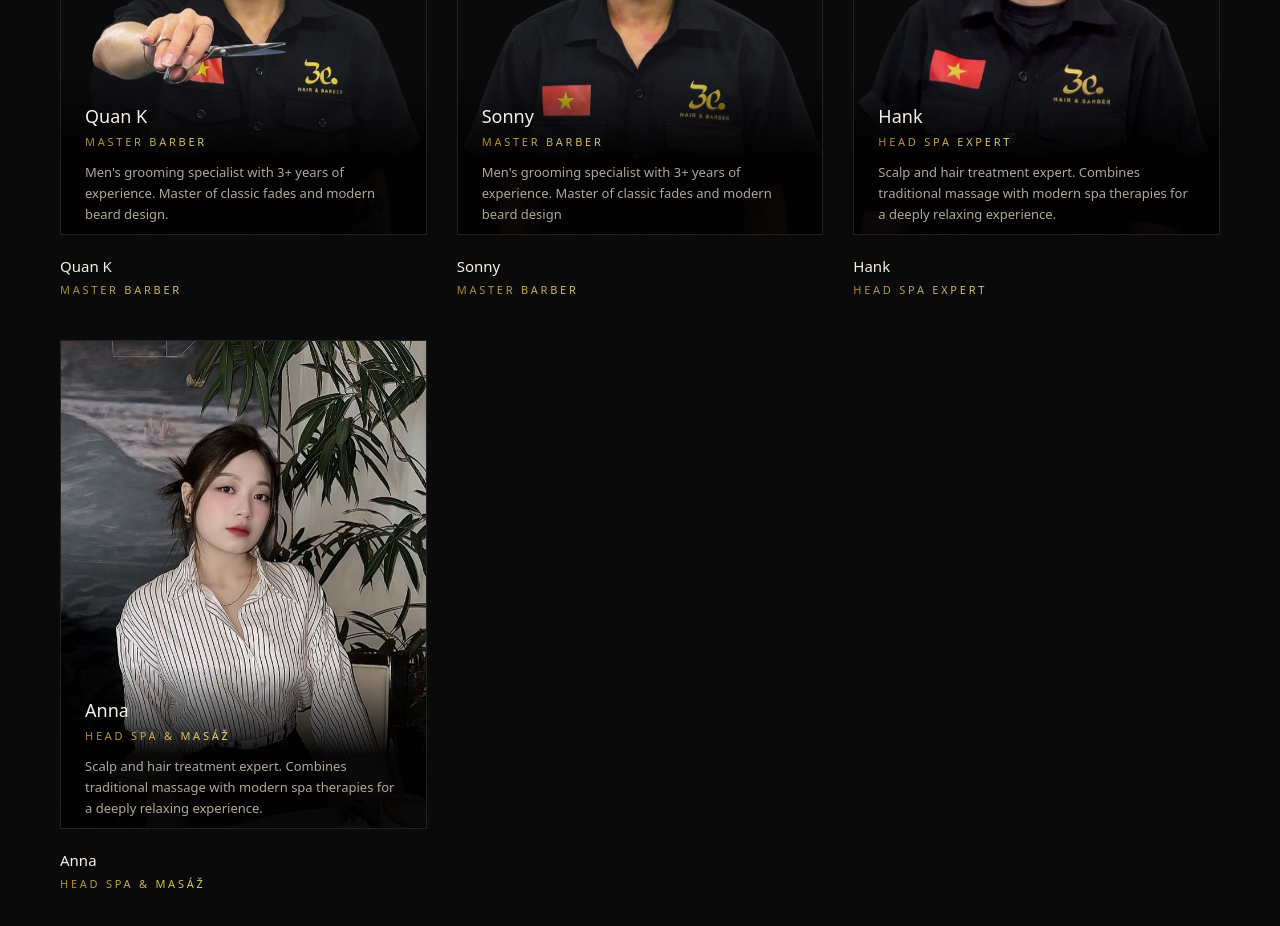
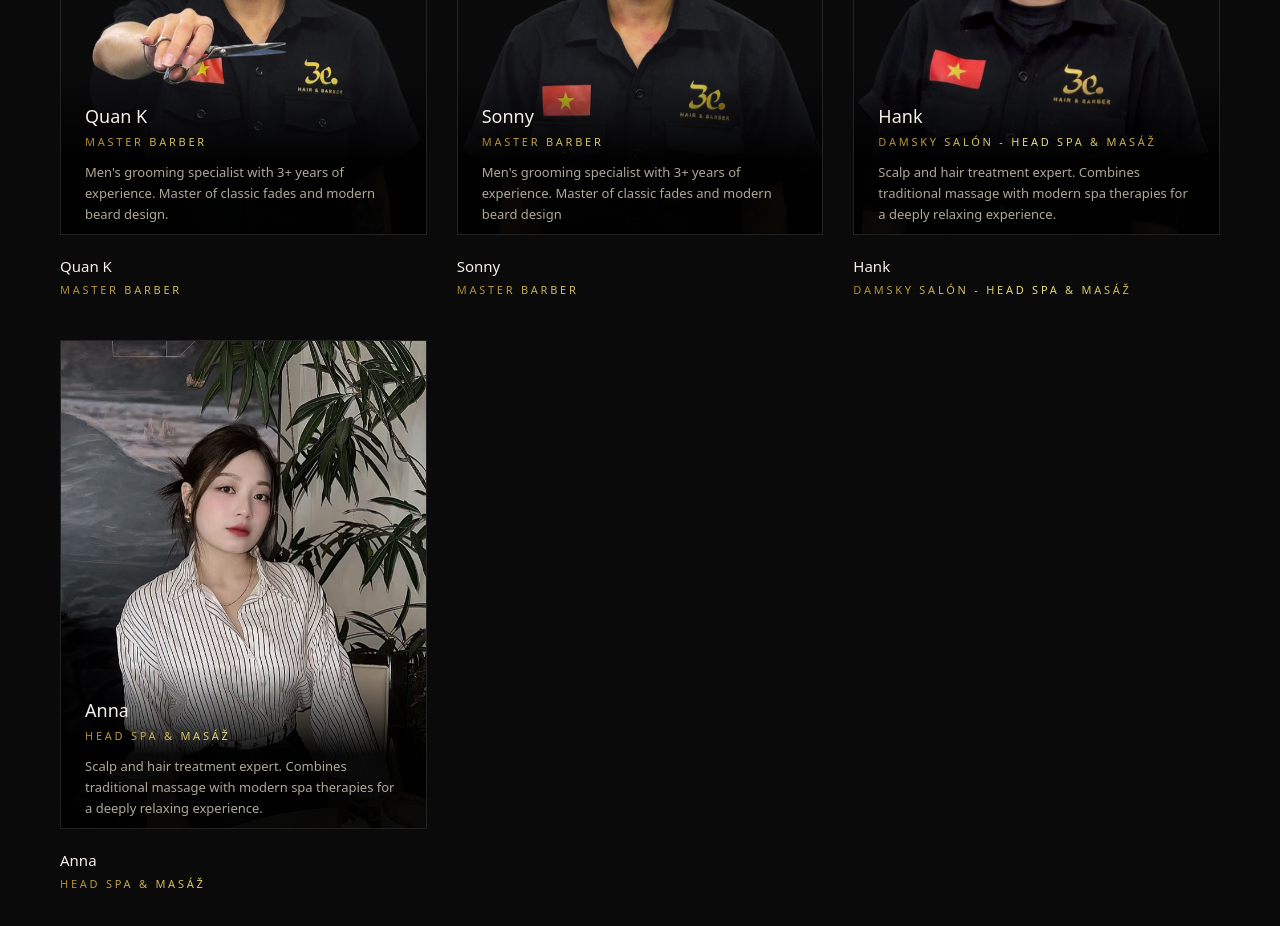
Before and after one commit to vantungpham23-ht/be.booking, a Next.js app: page / in a window 1280 px wide. Shown: the part 2900-3826 px from the top of the page. Built offline with nearby package versions, Linux system fonts and the light colour scheme; no server answers; the database is empty.

Commit message:
Update page.tsx

```diff
--- a/app/page.tsx
+++ b/app/page.tsx
@@ -67,7 +67,7 @@ const team: TeamMember[] = [
   },
   {
     name: "Hank",
-    role: "Head Spa Expert",
+    role: "DAMSKY SALÓN - Head Spa & Masáž",
     bio: {
       en: "Scalp and hair treatment expert. Combines traditional massage with modern spa therapies for a deeply relaxing experience.",
       sk: "Expert na ošetrenie vlasov a pokožky hlavy. Spája tradičné masáže s modernými spa procedúrami pre hlboký oddych.",
```
